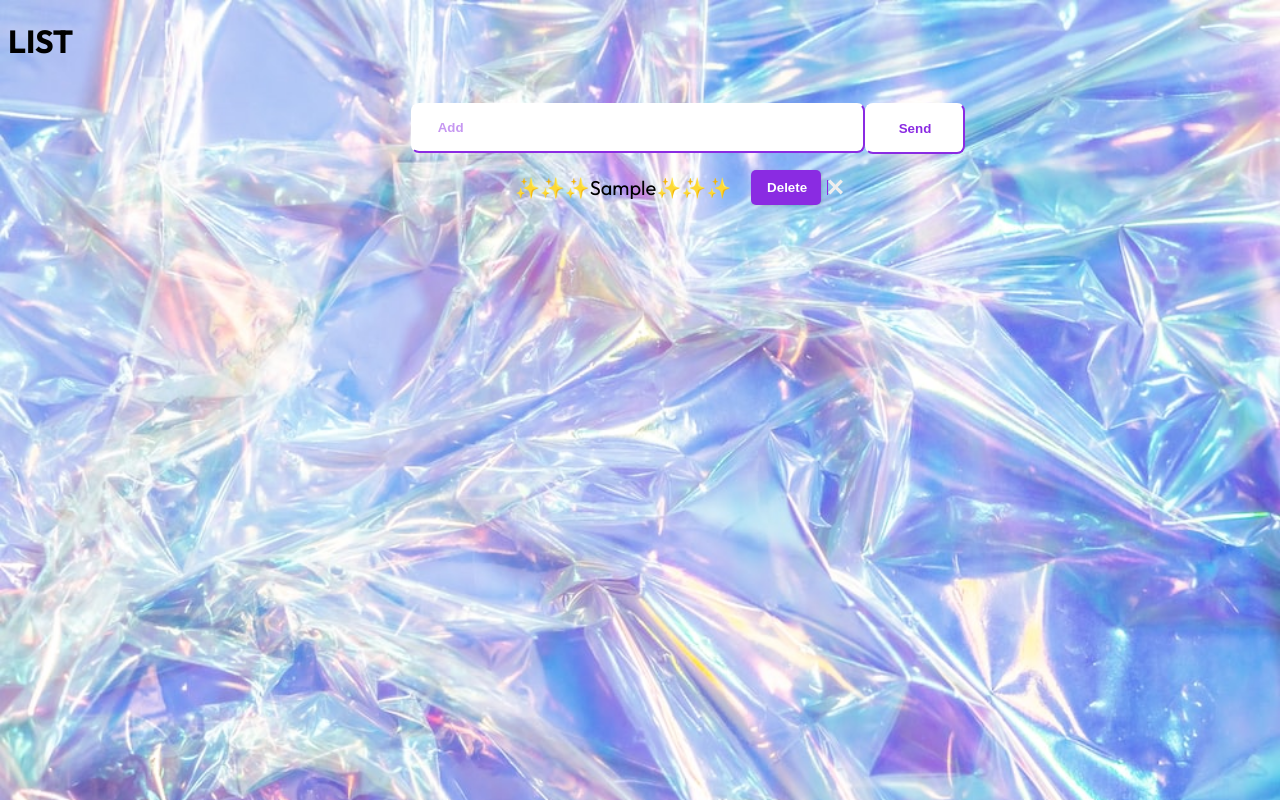
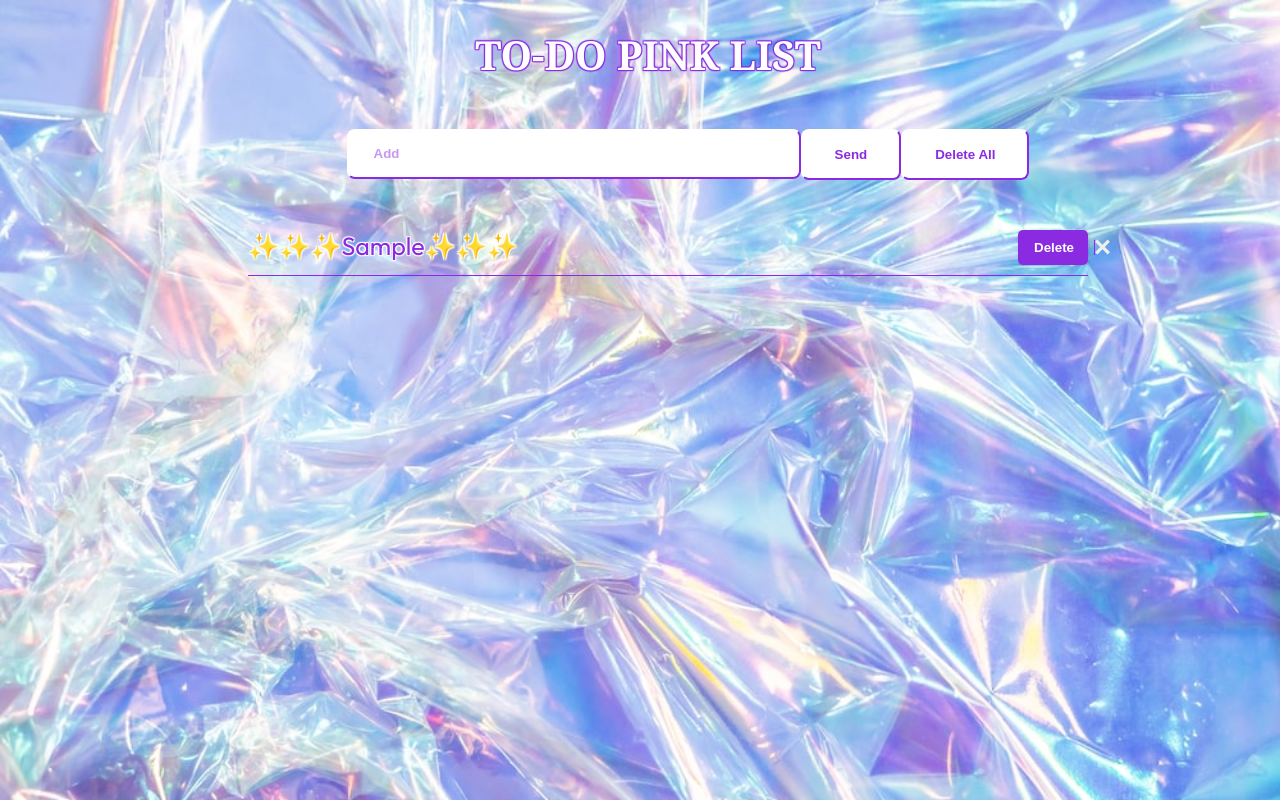
Before and after one commit to paulatealonso/to-do-list, a plain HTML site: page index.html in a window 1280 px wide. Both pictures are taken after typing "Sample" into the empty fields and a click on the button "Send". Shown: the top 800 px of the page. Drawn offline with Linux system fonts and the light colour scheme.

Commit message:
BtnRemAll

```diff
--- a/index.html
+++ b/index.html
@@ -8,20 +8,24 @@
     <title>Document</title>
     <link rel="preconnect" href="https://fonts.googleapis.com">
     <link rel="preconnect" href="https://fonts.gstatic.com" crossorigin>
-<link href="https://fonts.googleapis.com/css2?family=Outfit:wght@200;300;400;500;600;700&display=swap" rel="stylesheet">
+    <link href="https://fonts.googleapis.com/css2?family=Outfit:wght@200;300;400;500;600;700&display=swap"
+        rel="stylesheet">
     <link rel="stylesheet" href="./style.css">
 </head>
 
 <body>
-
-    <h1>LIST</h1>
+    <header>
+        <h1>TO-DO PINK LIST</h1>
+    </header>
     <br>
+    <main>
         <form id="note-form">
             <input type="text" id="input-note" placeholder="Add">
             <button id="submitButton">Send</button>
+            <button id="submitButton2">Delete All</button>
         </form>
         <ul id="notes"></ul>
-
+    </main>
 
 
     <script src="./main.js"></script>
--- a/main.js
+++ b/main.js
@@ -2,10 +2,9 @@ const noteForm = document.querySelector("#note-form")
 const noteInput = document.querySelector("#input-note")
 const submitButton = document.querySelector("#submitButton")
 const notes = document.querySelector("#notes")
-
 const buttonRemoved = `<button class= "buttonRemove" onclick = "removeNote(this)"> <span class="text">Delete</span><span class="icon"><svg xmlns="http://www.w3.org/2000/svg" width="24" height="24" viewBox="0 0 24 24"><path d="M24 20.188l-8.315-8.209 8.2-8.282-3.697-3.697-8.212 8.318-8.31-8.203-3.666 3.666 8.321 8.24-8.206 8.313 3.666 3.666 8.237-8.318 8.285 8.203z"></path></svg></span>
 </button>`
-
+const removeAll = document.querySelector("#submitButton2")
 
 
 
@@ -32,3 +31,23 @@ const removeNote = (button) => {
     localStorage.setItem("notesStr", JSON.stringify(notesStorage))
     noteDelete.remove()
 }
+
+
+ // TAMPOCO PERO ESTA BETTER//
+
+removeAll.onclick = () => {
+    let lis = notes.getElementsByTagName("li");
+    while(lis.length > 0){
+       notes.removeChild(lis[0]);
+    }
+    notesStorage = []
+    localStorage.setItem("notesStr", JSON.stringify(notesStorage))
+ };
+
+
+
+ /*removeAll.onclick = () => {
+    notesStorage = []
+    localStorage.setItem("notesStr", JSON.stringify(notesStorage))
+    notes.remove()
+ };   NO SALE */
--- a/style.css
+++ b/style.css
@@ -27,6 +27,32 @@
 
 
     #submitButton:hover {
+        border-top: 2px solid blueviolet;
+        border-left: 2px solid blueviolet;
+        border-bottom: 2px solid rgb(238, 103, 238);
+        border-right: 2px solid rgb(238, 103, 238);
+        box-shadow: rgba(240, 46, 170, 0.4) 5px 5px, rgba(240, 46, 170, 0.3) 10px 10px, rgba(240, 46, 170, 0.2) 15px 15px;
+    }
+
+    #submitButton2 {
+        padding: 1rem 2rem;
+        font-weight: 700;
+        background: rgb(255, 255, 255);
+        color: blueviolet;
+        border-radius: .5rem;
+        border-bottom: 2px solid blueviolet;
+        border-right: 2px solid blueviolet;
+        border-top: 2px solid white;
+        border-left: 2px solid white;
+        transition-duration: 1s;
+        transition-property: border-top,
+            border-left,
+            border-bottom,
+            border-right,
+            box-shadow;
+    }
+
+    #submitButton2:hover {
         border-top: 2px solid blueviolet;
         border-left: 2px solid blueviolet;
         border-bottom: 2px solid rgb(238, 103, 238);
@@ -140,12 +166,32 @@
         display: none;
     }
 
+    ul {
+        margin-top: 50px;
+        margin-left: 200px;
+        margin-right: 200px;
+    }
+
 
     li {
         list-style-image: url();
         display: flex;
-        align-items: center;
-        justify-content: center;
-        font-size: 20px;
-        margin: 12px;
+        justify-content: space-between;
+        font-size: 25px;
+        margin-top: 15px;
+        margin-bottom: 25px;
+        color: blueviolet;
+        letter-spacing: 0;
+        text-shadow: -1px -1px 1px white, 1px -1px 1px white, -1px 1px 1px white, 1px 1px 1px white;
+        padding-bottom: 10px;
+        border-bottom: 1px blueviolet solid;
     }
+
+h1 {
+    text-align: center;
+    color: white;
+    font-family: Georgia, serif;
+    font-size: 40px;
+    letter-spacing: 0;
+    text-shadow: -1px -1px 1px blueviolet, 1px -1px 1px blueviolet, -1px 1px 1px blueviolet, 1px 1px 1px blueviolet;
+    }
```
Lines whose indentation alone changed are shown as unchanged.
